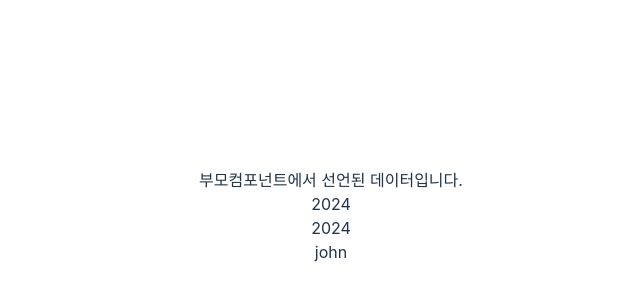
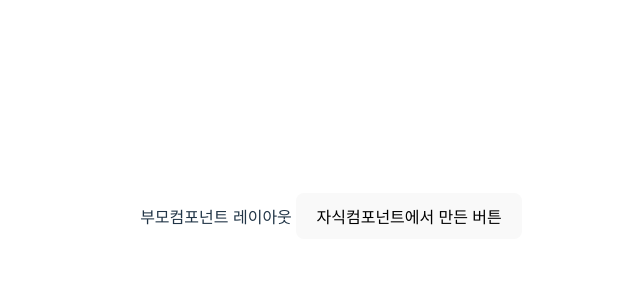
Before and after one commit to dkdiek/Vue3_Class_Practice3, a Vue app: page / in a window 1280 px wide. Shown: the part 184-484 px from the top of the page, without its empty margins (309-949 px from the left). Built offline with nearby package versions, Linux system fonts and the light colour scheme.

Commit message:
Composition api emit사용

```diff
--- a/src/App.vue
+++ b/src/App.vue
@@ -1,26 +1,15 @@
 <template>
-  <childComponent
-    :sendProps1="title"
-    :sendProps2="createAt"
-    :sendProps3="obj"
-  />
+  부모컴포넌트 레이아웃
+  <!-- 자식컴포넌트에서 emit한걸 send-even로 받는다 parentEvent를 실행한다 -->
+  <childComponent @send-event="parentEvent" />
 </template>
 <!-- 컴포지션 api는 setup이란게 붙어야함 -->
 <script setup lang="ts">
-import { reactive, ref } from "vue";
 import ChildComponent from "./components/ChildComponent.vue";
 
-interface Obj {
-  id: number;
-  name: string;
-}
-
-const title = ref("부모컴포넌트에서 선언된 데이터입니다.");
-const createAt = ref<nubmer>(2024);
-const obj = reactive<Obj>({
-  id: 2024,
-  name: "john",
-});
+const parentEvent = (event: string) => {
+  console.log(event);
+};
 </script>
 
 <style></style>
--- a/src/components/ChildComponent.vue
+++ b/src/components/ChildComponent.vue
@@ -1,33 +1,15 @@
 <template>
-  <div>{{ sendProps1 }}</div>
-  <div>{{ sendProps2 }}</div>
-  <div>{{ sendProps3.id }}</div>
-  <div>{{ sendProps3.name }}</div>
+  <button @click="sendEvent">자식컴포넌트에서 만든 버튼</button>
 </template>
 
 <script setup lang="ts">
-import { toRefs } from "vue";
+import { ref } from "vue";
 
-interface Obj {
-  id: number;
-  name: string;
-}
-
-//1.컴포지션 api에서 타입스크립트를 활용하는 방법
-//1-1 prop 받은 데이터 형식에 맞게 타입을 지정해준다
-
-//Prop 받은 데이터 이름 자체에 미리 선언해둔 타입을 설정해준다.
-interface Props {
-  sendProps1: String;
-  sendProps2: Number;
-  sendProps3: Obj;
-}
-
-//definProps toRefs 내장함수를 통해 Prop 받은 데이터를 활용하여 템플릿 부분에 호출하여 사용한다.
-/* define props는 import안해도 vue가 알아서 해준다 */
-const props = defineProps<Props>();
-//torefs를 안하면 template에서 props.sendProps1 이런식으로 써야한다
-const { sendProps1, sendProps2, sendProps3 } = toRefs(props);
+const data = ref<string>("자식 컴포넌트에서 선언된 데이터입니다");
+const emit = defineEmits(["send-event"]);
+const sendEvent = () => {
+  emit("send-event", data.value);
+};
 </script>
 
 <style></style>
```
